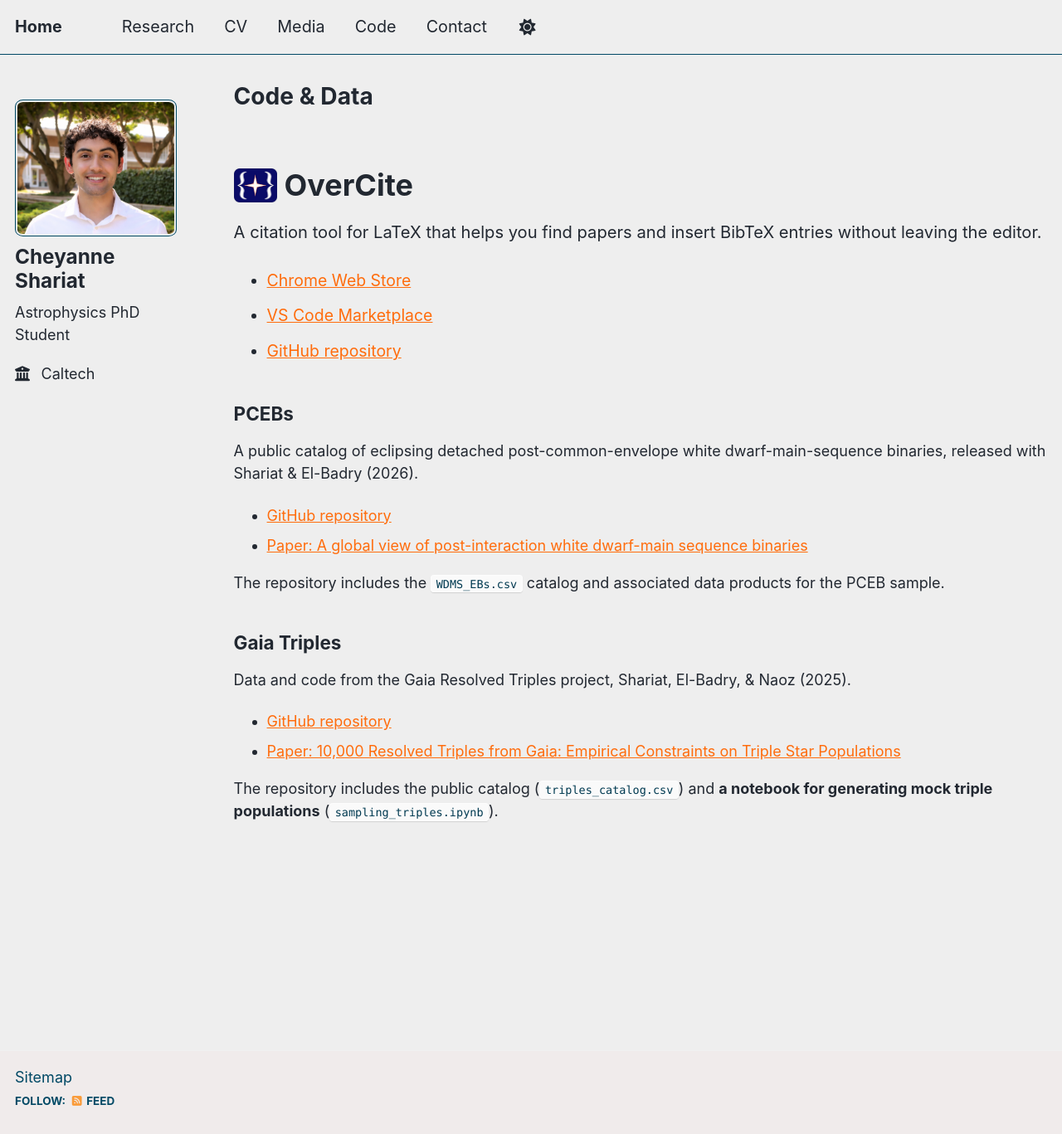
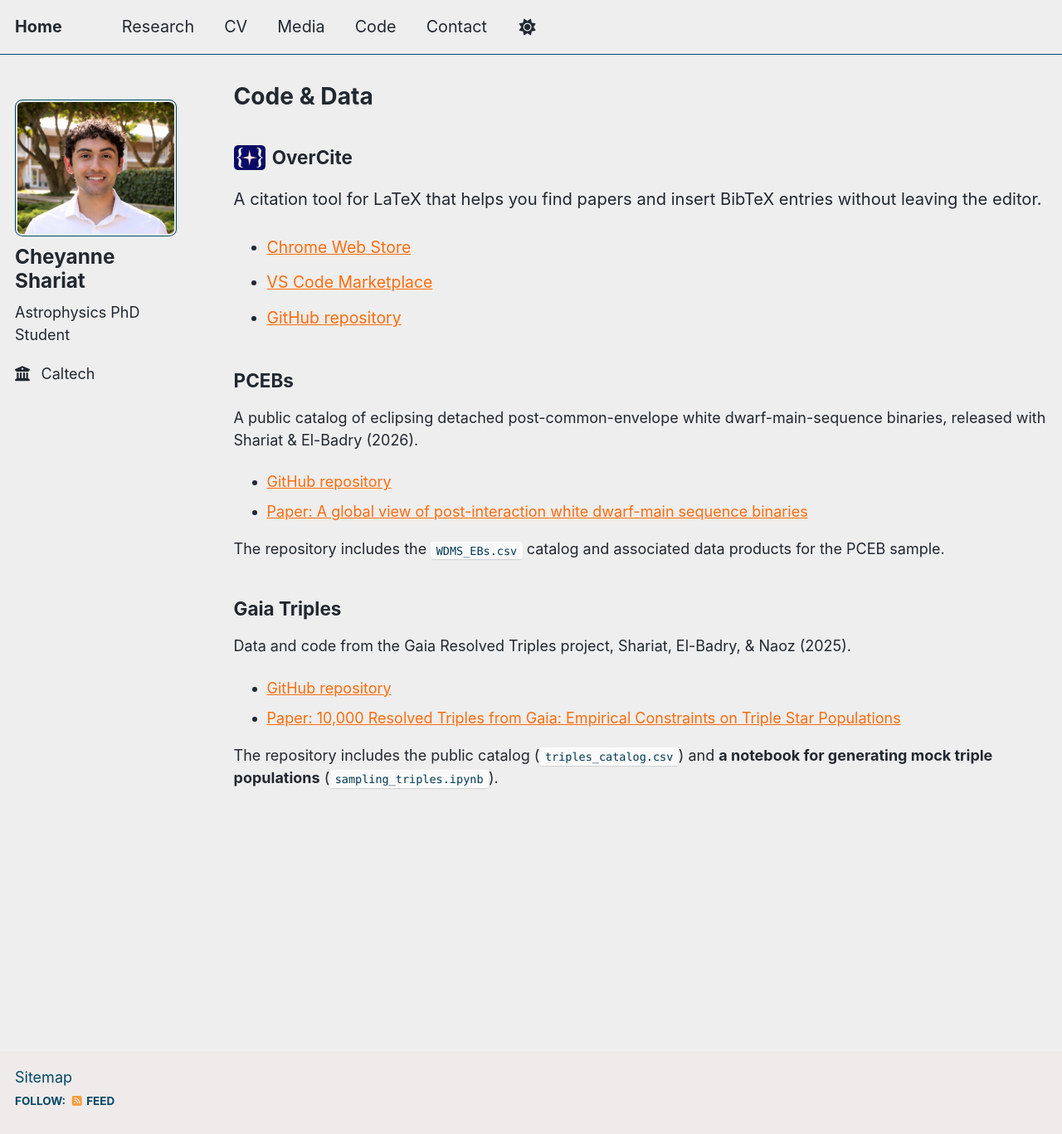
Before and after one commit to cheyanneshariat/cheyanneshariat.github.io, a Jekyll site: the page built from _pages/code.md, in a window 1280 px wide and 1367 px high. Shown: the whole window at 83% size. Built offline with Jekyll 4.4.1, drawn with Linux system fonts in a browser that asks for light colours; a script that is not in the unit is left out.

Commit message:
Update code.md

```diff
--- a/_pages/code.md
+++ b/_pages/code.md
@@ -7,8 +7,8 @@ author_profile: true
 
 {% include base_path %}
 
-<h2 style="font-size: 2em; margin-bottom: 0.8rem; display: flex; align-items: center; gap: 0.5rem;">
-  <img src="/images/overcite-logo.png" alt="OverCite logo" width="52">
+<h2 style="margin-bottom: 0.8rem; display: flex; align-items: center; gap: 0.45rem;">
+  <img src="/images/overcite-logo.png" alt="OverCite logo" width="38">
   <span>OverCite</span>
 </h2>
 
```
